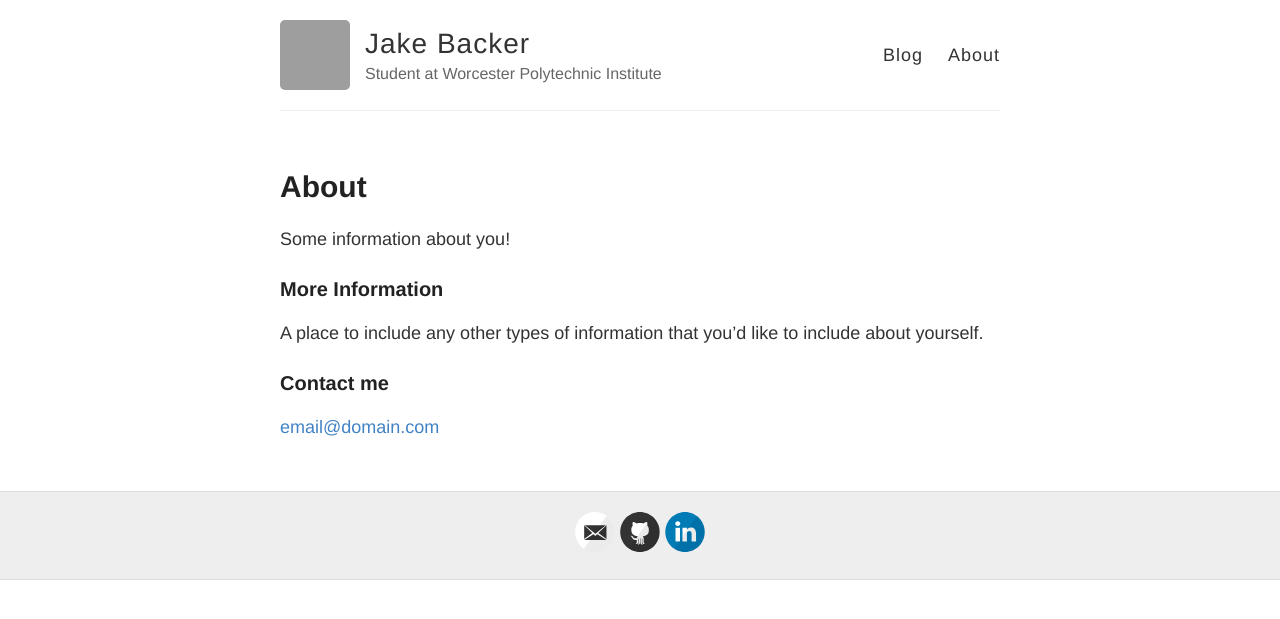
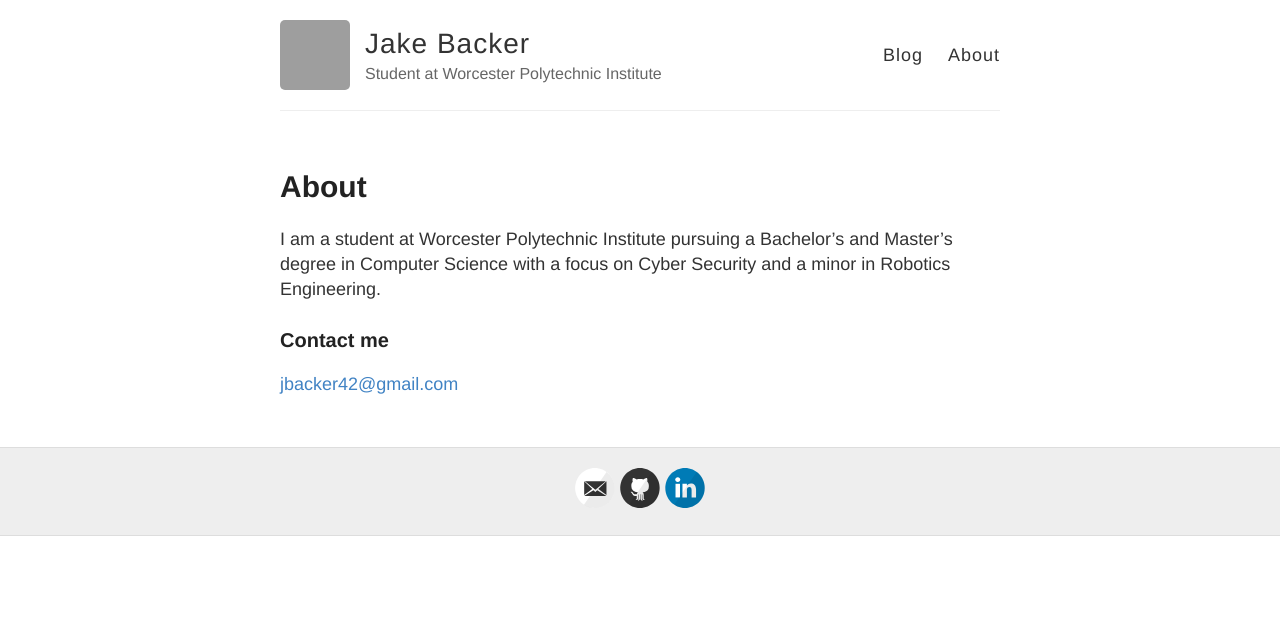
Before and after one commit to jakebacker/jakebacker.github.io, a Jekyll site: the page built from about.md, in a window 1280 px wide. Shown: the top 619 px of the page. Built offline with Jekyll 4.4.1, drawn with Linux system fonts in a browser that asks for light colours; grey boxes are pictures that could not be loaded.

Commit message:
Add about section and update color

```diff
--- a/_sass/_highlights.scss
+++ b/_sass/_highlights.scss
@@ -1,6 +1,6 @@
 
 .highlight {
-  background-color: #efefef;
+  background-color: #262626;
   padding: 7px 7px 7px 10px;
   border: 1px solid #ddd;
   -moz-box-shadow: 3px 3px rgba(0,0,0,0.1);
--- a/about.md
+++ b/about.md
@@ -4,12 +4,8 @@ title: About
 permalink: /about/
 ---
 
-Some information about you!
-
-### More Information
-
-A place to include any other types of information that you'd like to include about yourself.
+I am a student at Worcester Polytechnic Institute pursuing a Bachelor's and Master's degree in Computer Science with a focus on Cyber Security and a minor in Robotics Engineering.
 
 ### Contact me
 
-[email@domain.com](mailto:email@domain.com)
+[jbacker42@gmail.com](mailto:jbacker42@gmail.com)
```
